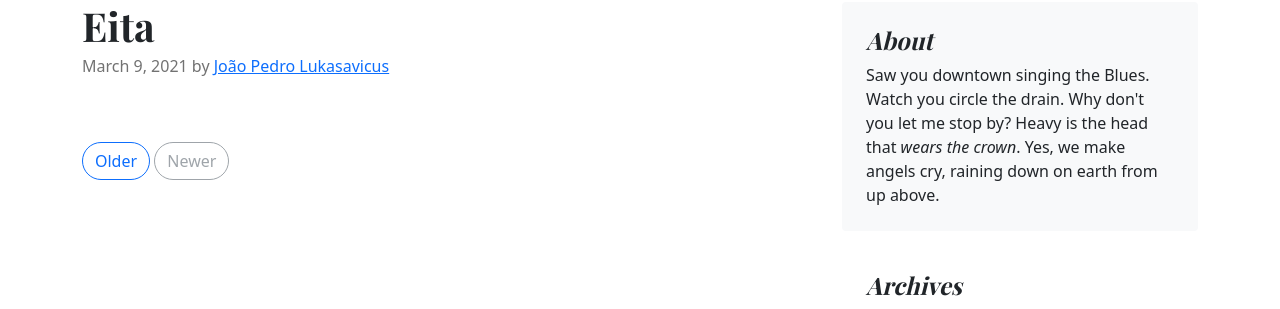
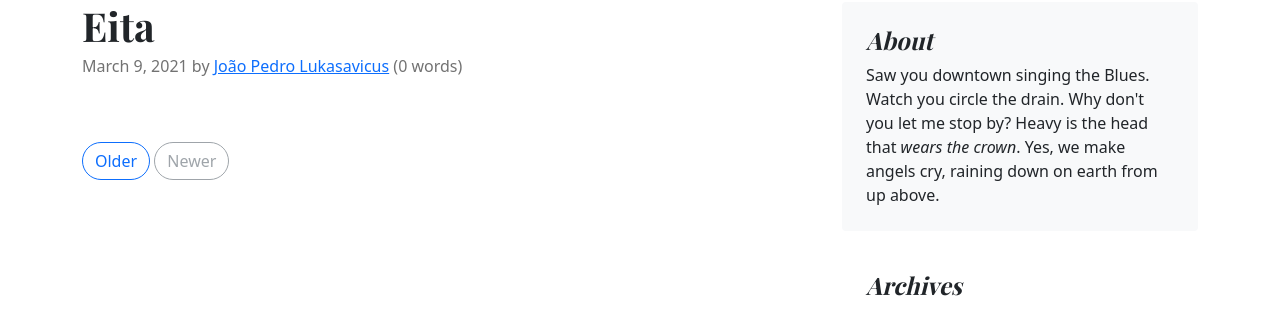
Before and after one commit to jplukas/desafio-dafiti, a Django app: page /myblog/posts/1 in a window 1280 px wide. Shown: the part 119-428 px from the top of the page. Run offline with Django 3.2, Linux system fonts and the light colour scheme; data comes from the database, SQL or seed files in the repository; some libraries are stand-ins or nearby versions.

Commit message:
Cria visualizações estáticas de quantidade de palavras no conteúdo do post

```diff
--- a/myblog/templates/index.html
+++ b/myblog/templates/index.html
@@ -55,7 +55,9 @@
       {% for post in posts %}
       <article class="blog-post">
         <h2 class="blog-post-title"><a href = "{% url 'post_detail' post.id %}" >{{ post.title }}</a></h2>
-        <p class="blog-post-meta">{{ post.created_at }} by <a href="{% url 'user_posts' post.author.id %}">{{ post.author.get_full_name }}</a></p>
+        {% with wc=post.content|striptags|wordcount %}
+        <p class="blog-post-meta">{{ post.created_at }} by <a href="{% url 'user_posts' post.author.id %}">{{ post.author.get_full_name }}</a> ({{wc}} word{{wc|pluralize}})
+        {% endwith %}</p>
         {{ post.summary|safe }}
       </article><!-- /.blog-post -->
       {% endfor %}
--- a/myblog/templates/post.html
+++ b/myblog/templates/post.html
@@ -4,8 +4,10 @@
 <div class="col-md-8">
       <article class="blog-post">
         <h2 class="blog-post-title">{{ post.title }}</h2>
-        <p class="blog-post-meta">{{ post.created_at }} by <a href="{% url 'user_posts' post.author.id %}">{{ post.author.get_full_name }}</a></p>
+        {% with wc=post.content|striptags|wordcount %}
+        <p class="blog-post-meta">{{ post.created_at }} by <a href="{% url 'user_posts' post.author.id %}">{{ post.author.get_full_name }}</a> ({{wc}} word{{wc|pluralize}})</p>
         {{ post.content|safe }}
+        {% endwith %}
       </article><!-- /.blog-post -->
 
       <nav class="blog-pagination" aria-label="Pagination">
```
